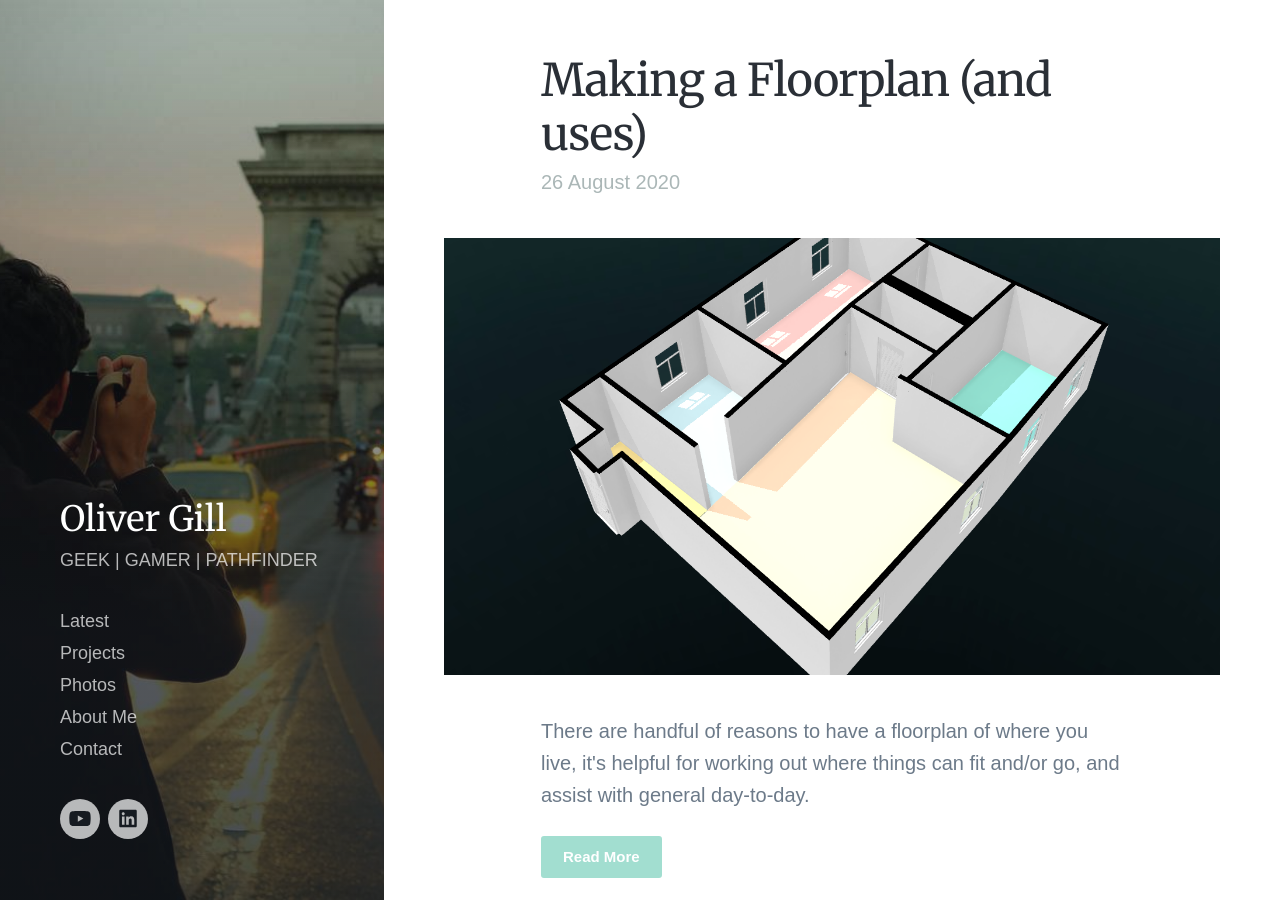
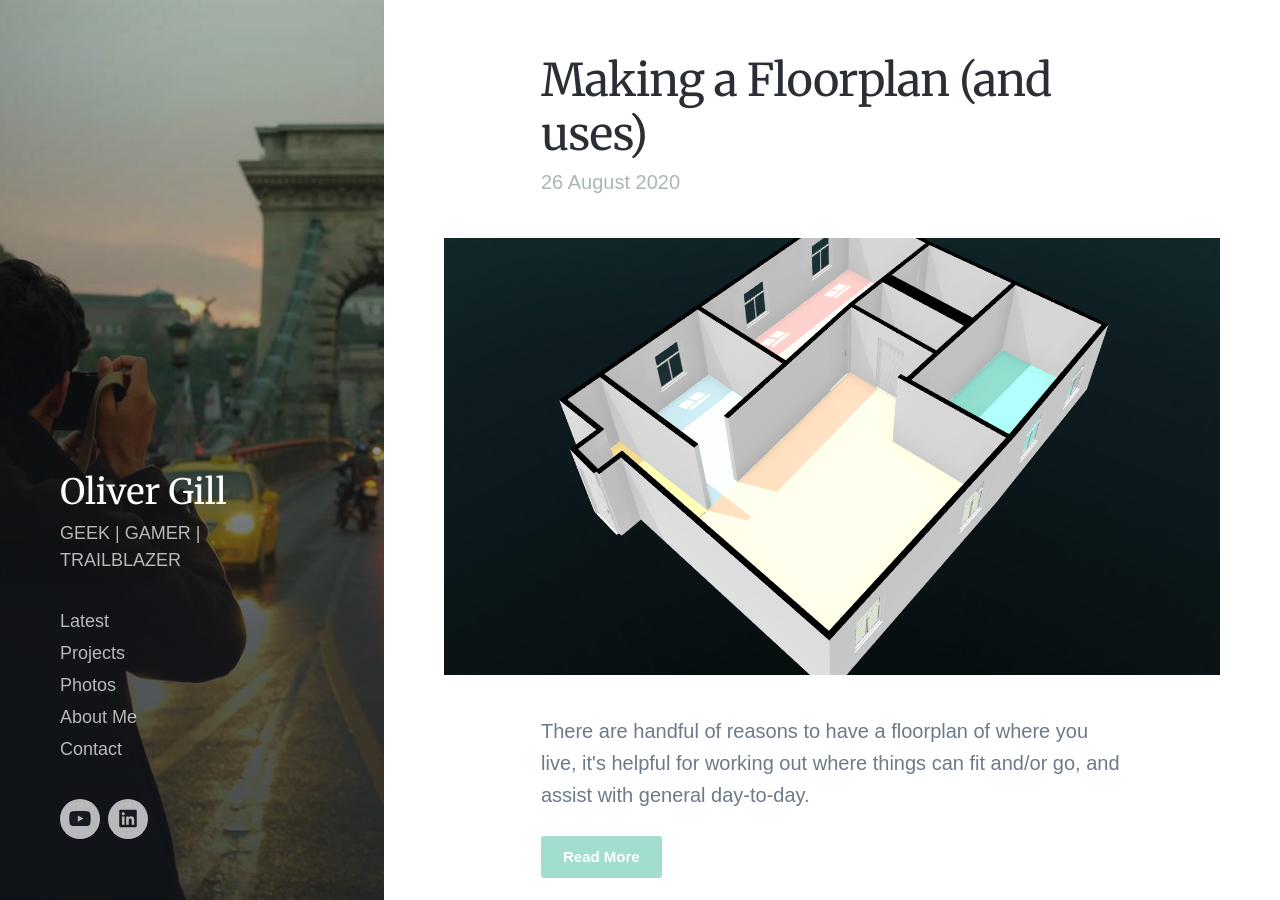
Before and after one commit to olivergillcom/olivergillblog.github.io, a Jekyll site: the page built from index.html, in a window 1280 px wide and 900 px high. Built offline with Jekyll 4.4.1, drawn with Linux system fonts in a browser that asks for light colours; nearby versions of some CDN libraries; some web fonts are replaced; the list of posts is cut into pages by our own code.

Commit message:
Update settings.yml

```diff
--- a/_data/settings.yml
+++ b/_data/settings.yml
@@ -1,6 +1,6 @@
 basic_settings:
   site_title: Oliver Gill
-  site_tagline: GEEK | GAMER | PATHFINDER
+  site_tagline: GEEK | GAMER | TRAILBLAZER
   favicon_image: /images/favicon.png
 
 header_settings:
```
